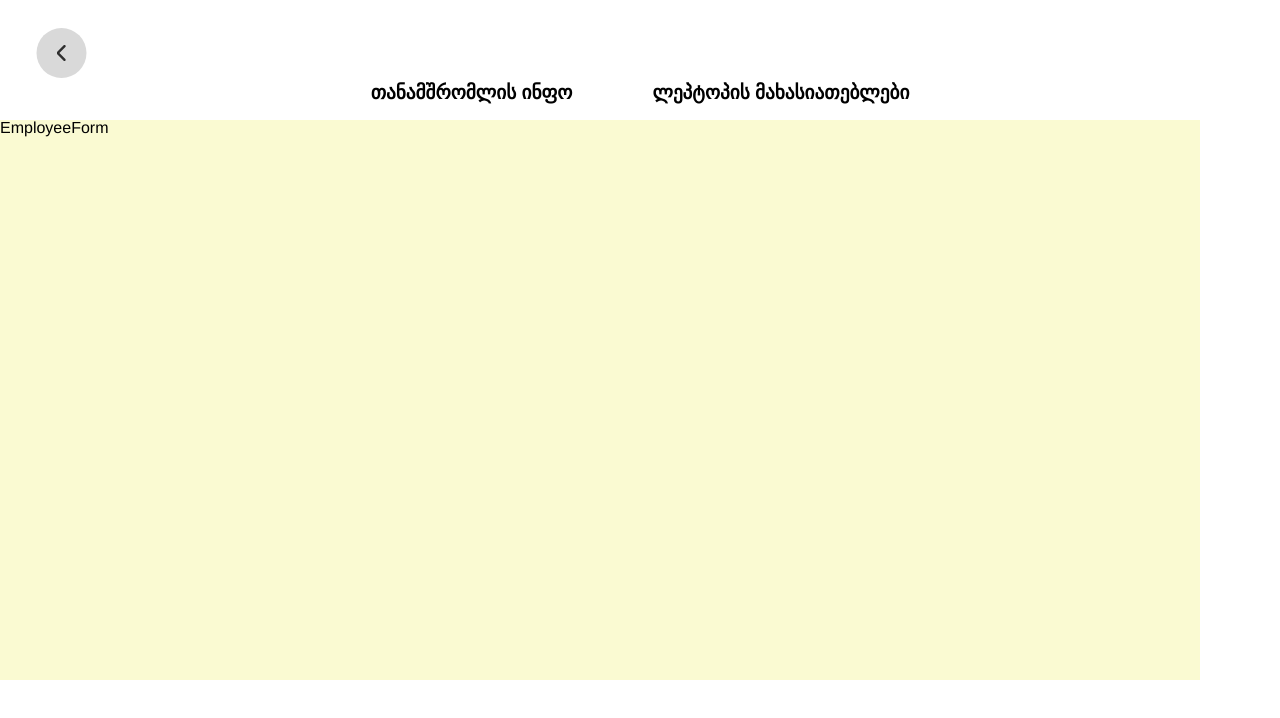
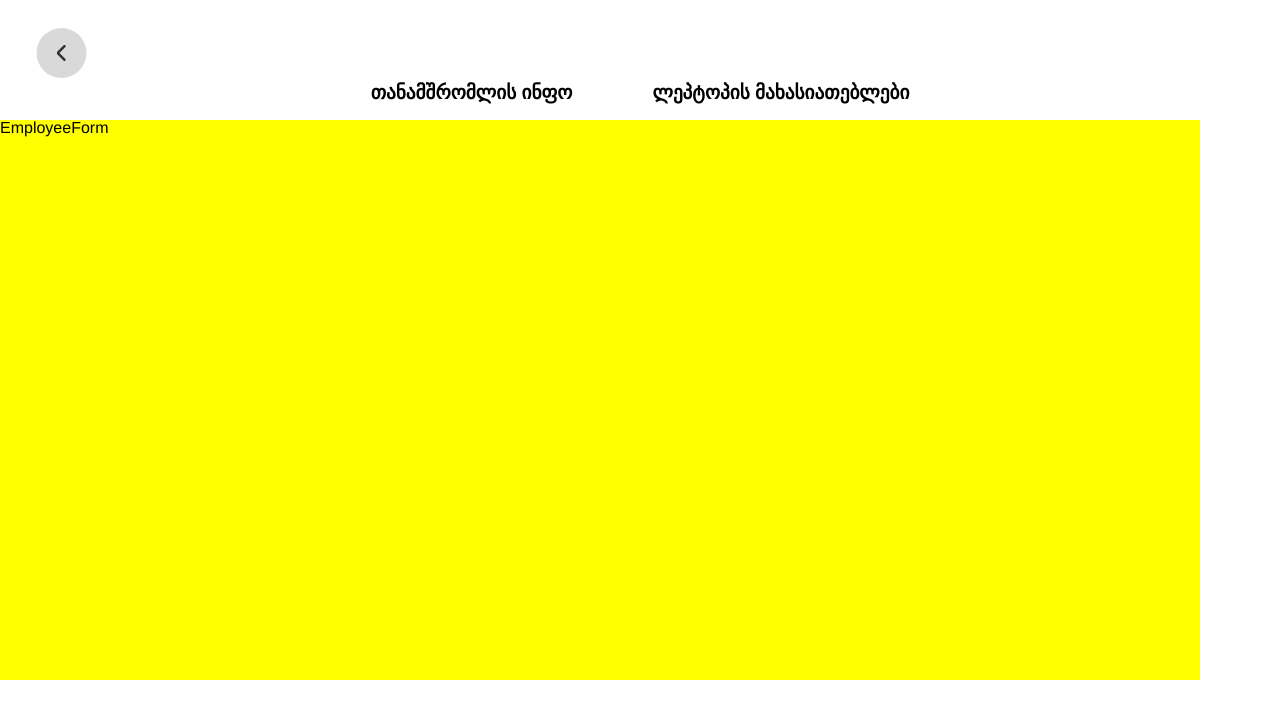
Before and after one commit to lukinoo/redberry-task, a React (Create React App) app: page /employee-form in a window 1280 px wide. Shown: the top 718 px of the page. Built offline with nearby package versions, Linux system fonts and the light colour scheme.

Commit message:
bugfix(image-upload-test)

```diff
--- a/src/components/PhotoUpload/PhotoUpload.tsx
+++ b/src/components/PhotoUpload/PhotoUpload.tsx
@@ -22,7 +22,7 @@ export const PhotoUpload: FC<PhotoUploadProps> = ({onUpload}) => {
   if (blobSource && uploadedPhoto) {
     return (
       <SPhotoUpload>
-        <SPhotoUploadedPhoto src={blobSource} />
+        <SPhotoUploadedPhoto src={blobSource} role="img"/>
         <FileUploader
           types={["JPG", "PNG"]}
           onDrop={(file: File) => onUploadCallback(file)}
@@ -35,6 +35,7 @@ export const PhotoUpload: FC<PhotoUploadProps> = ({onUpload}) => {
   return (
     <SPhotoUpload role="combobox">
       <FileUploader
+        role="upload"
         types={["JPG", "PNG"]}
         onDrop={(file: File) => onUploadCallback(file)}
         handleChange={(file: File) => onUploadCallback(file)}
--- a/src/view/employeeForm/EmployeeFrom.styled.ts
+++ b/src/view/employeeForm/EmployeeFrom.styled.ts
@@ -1,7 +1,7 @@
 import styled from "styled-components";
 
 export const SEmployeeForm = styled.form`
-    max-width: 1200px;
-    min-height: 70vh;
-    background: lightgoldenrodyellow;
-`
+  max-width: 1200px;
+  min-height: 70vh;
+  background: yellow;
+`;
--- a/src/view/employeeInfo/EmployeeInfo.styled.ts
+++ b/src/view/employeeInfo/EmployeeInfo.styled.ts
@@ -31,6 +31,7 @@ export const SEmployeeHeaderBackBtn = styled(Link)`
 const buttonStyles = css`
   border: none;
   background: none;
+  outline: none;
   font-family: inherit;
   font-size: 1.2rem;
   font-weight: 700;
```
Also changed, not shown: 1 other file (tests, documents, lock files or other folders).
